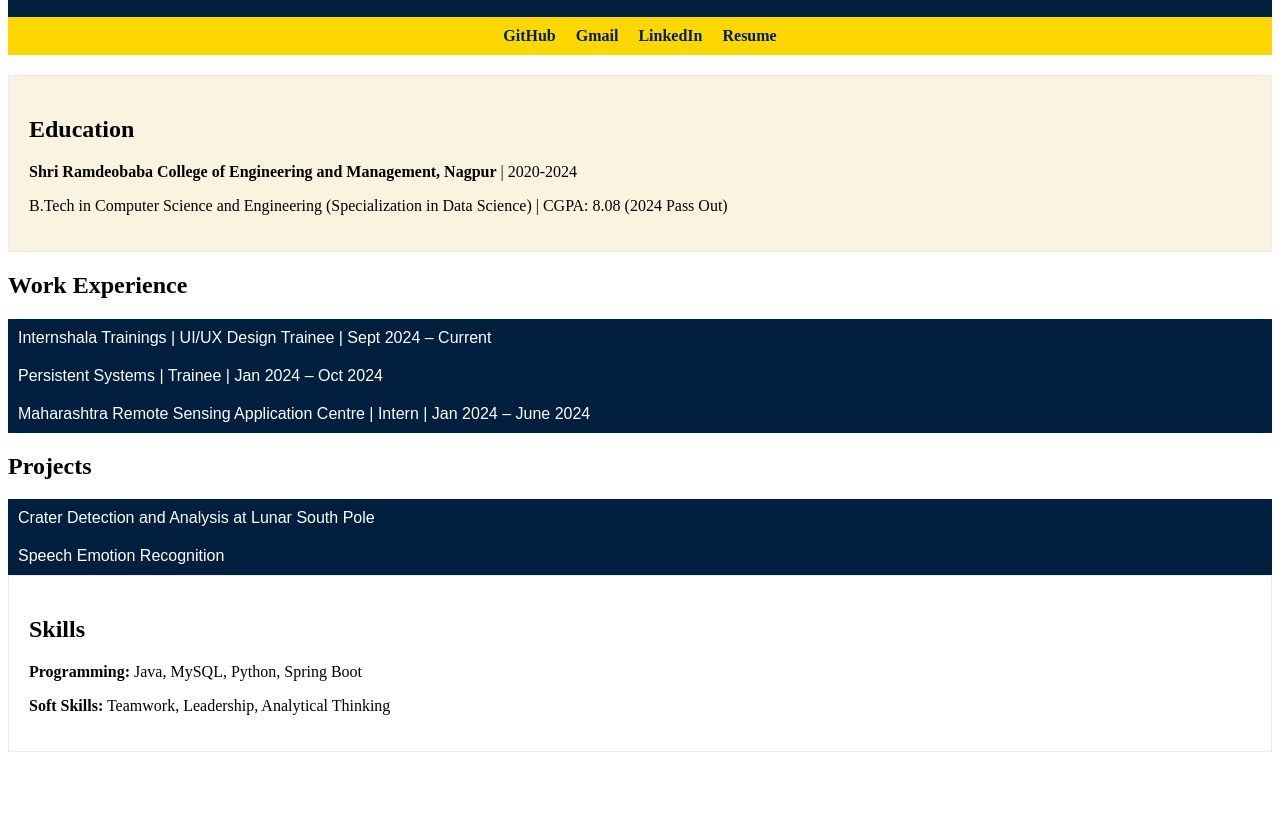
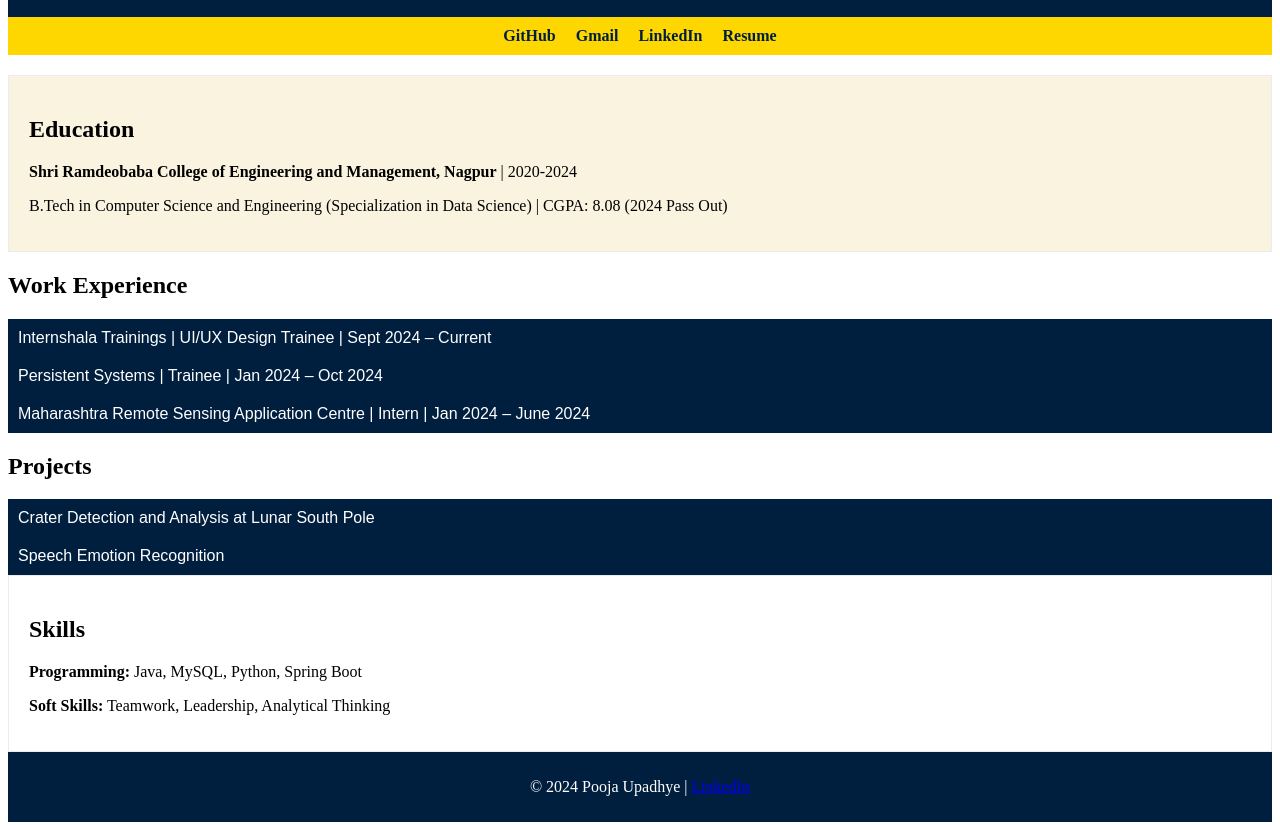
Before and after one commit to poojaupadhye0976/pooja-upadhye-portfolio, a plain HTML site: page portfolio.html in a window 1280 px wide. Shown: the part 181-1011 px from the top of the page. Before the commit the page ends 941 px from the top, so only its background shows below. Drawn offline with Linux system fonts and the light colour scheme.

Commit message:
footer section created #7

```diff
--- a/portfolio.html
+++ b/portfolio.html
@@ -88,6 +88,9 @@
         <p><strong>Programming:</strong> Java, MySQL, Python, Spring Boot</p>
         <p><strong>Soft Skills:</strong> Teamwork, Leadership, Analytical Thinking</p>
     </section>
+    <footer>
+        <p>&copy; 2024 Pooja Upadhye | <a href="https://www.linkedin.com/in/pooja-upadhye-25b006241/">LinkedIn</a></p>
+    </footer>
 
 
     <script src="script.js"></script>
--- a/style.css
+++ b/style.css
@@ -56,3 +56,9 @@ nav a:hover {
     background-color: #FFFFFF;
     border: 1px solid #EAECEF;
 }
+footer {
+    background-color: #001F3F;
+    color: white;
+    text-align: center;
+    padding: 10px;
+}
```
